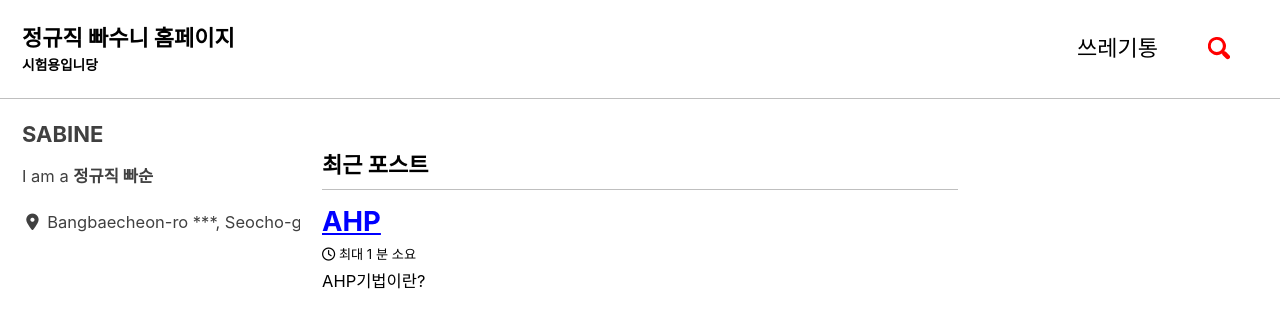
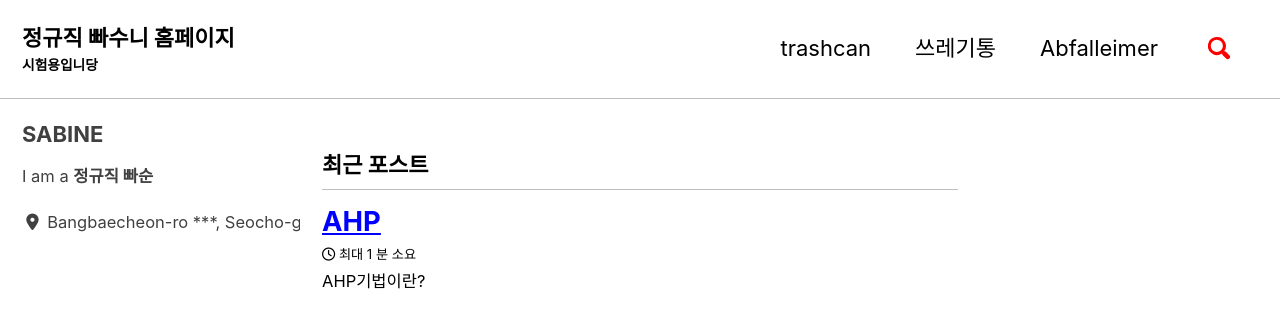
Before and after one commit to sabinesoo/sabinesoo.github.io, a Jekyll site: the page built from index.html, in a window 1280 px wide and 900 px high. Shown: the top 328 px of the window. Built offline with Jekyll 4.4.1, drawn with Linux system fonts in a browser that asks for light colours; cached includes are drawn as plain includes; nearby versions of some CDN libraries; the list of posts is cut into pages by our own code.

Commit message:
Update navigation.yml

```diff
--- a/_data/navigation.yml
+++ b/_data/navigation.yml
@@ -1,7 +1,11 @@
 # main links
 main:
+  - title: "trashcan"
+    url: /trashcan/
   - title: "쓰레기통"
-    url: https://sabinesoo.github.io/
+    url : /쓰레기통/
+  - title: "Abfalleimer"
+    url : /Abfalleimer/
   # - title: "About"
   #   url: https://mmistakes.github.io/minimal-mistakes/about/
   # - title: "Sample Posts"
```
